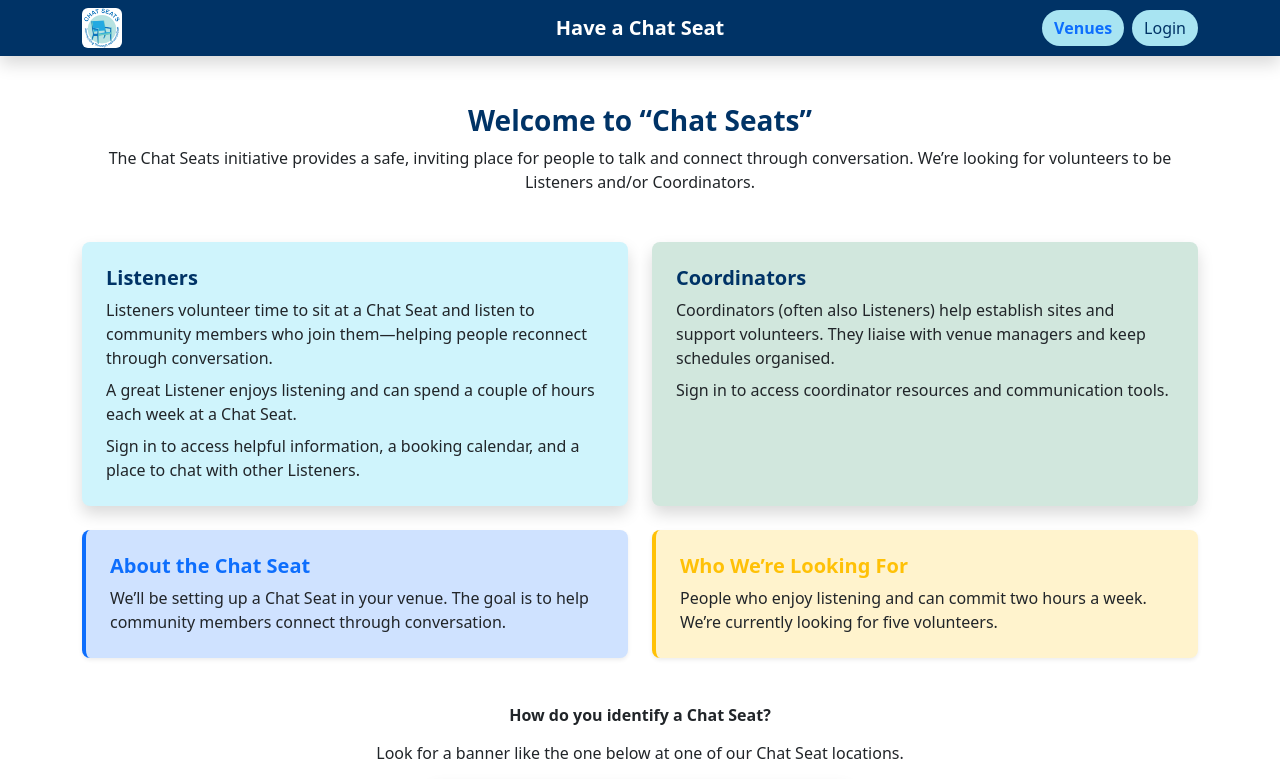
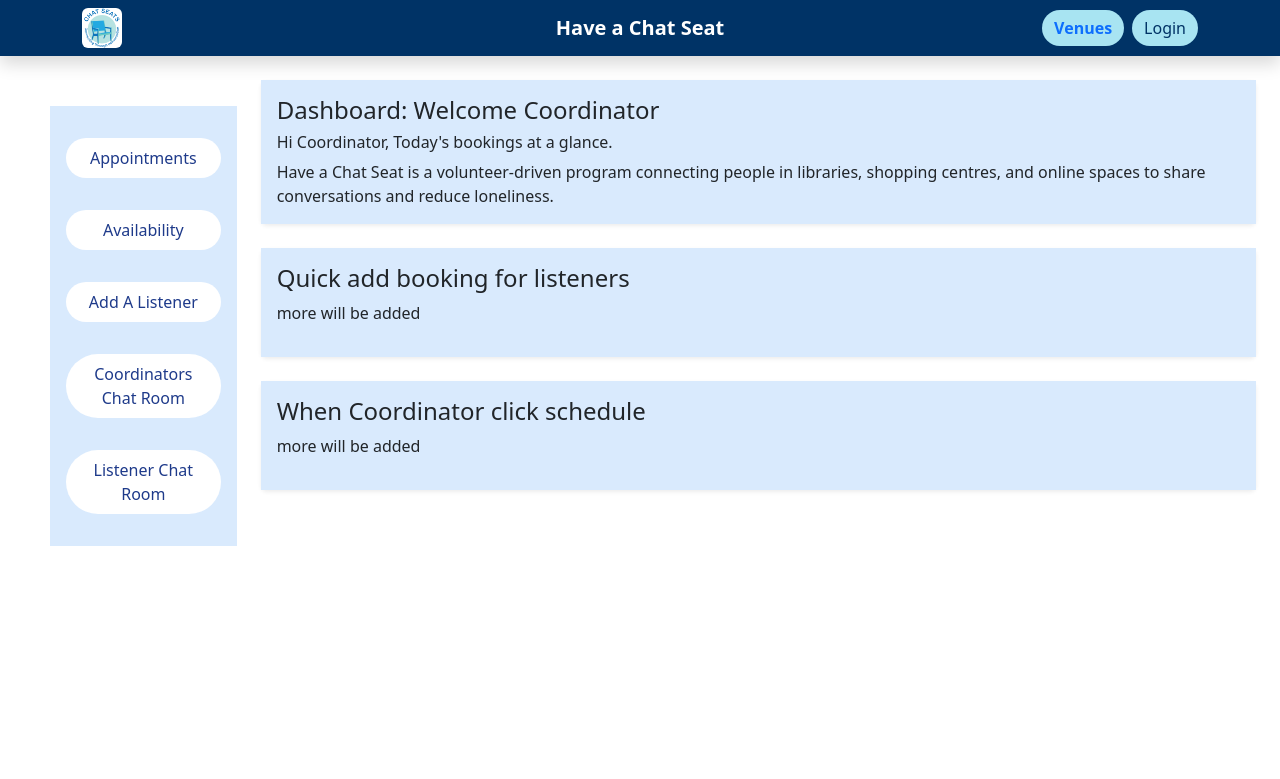
Before and after one commit to zhaqy079/ChatSeat2.0, a React (Create React App) app in the folder ChatSeat2.0/csapp/: page /coordinatordashboard in a window 1280 px wide. Before the commit this address led to /. Shown: the top 779 px of the page. Built offline with nearby package versions, Linux system fonts and the light colour scheme; no server answers.

Commit message:
Added in Coordinator Dashboard

```diff
--- a/ChatSeat2.0/csapp/src/App.js
+++ b/ChatSeat2.0/csapp/src/App.js
@@ -7,6 +7,7 @@ import Login from "./components/Login";
 import Venues from "./components/Venues";
 import AdminDashboard from "./components/Admin/AdminDashboard";
 import AdminSchedulingSetting from "./components/Admin/AdminSchedulingSetting";
+import CoordinatorDashboard from "./components/Coordinator/CoordinatorDashboard";
 
 
 
@@ -21,6 +22,7 @@ export default function App() {
                 <Route path="/venues" element={<Venues />} />
                 <Route path="/admindashboard" element={<AdminDashboard />} />
                 <Route path="/adminSchedulingSetting" element={<AdminSchedulingSetting />} />
+                <Route path="/coordinatordashboard" element={<CoordinatorDashboard />} />
                 <Route path="*" element={<Navigate to="/" replace />} />
             </Routes>
         </Router>
--- a/ChatSeat2.0/csapp/src/components/Admin/AdminSchedulingSetting.js
+++ b/ChatSeat2.0/csapp/src/components/Admin/AdminSchedulingSetting.js
@@ -8,6 +8,10 @@ import interactionPlugin from "@fullcalendar/interaction";
 
 // if you get an error for packages of fullcalendar not installed, run this command in terminal
 // npm install @fullcalendar/react @fullcalendar/timegrid @fullcalendar/interaction
+
+//Note areas where api logic needed to be added will have (HELP) next to it
+//If there is any confusion about anything please come and ask me
+
 
 export default function AdminSchedulingSetting() {
     const [locations, setLocations] = useState([]);
@@ -34,6 +38,8 @@ export default function AdminSchedulingSetting() {
             const firstDayOfWeek = new Date(year, 0, 1 + (week - 1) * 7);
             calendarRef.current.getApi().gotoDate(firstDayOfWeek);
         }
+
+        // this is where the api logic will need to fetch the location from the db for location and events (HELP)
     }, [selectedWeek]);
 
     const handleAddLocation = () => {
@@ -51,6 +57,8 @@ export default function AdminSchedulingSetting() {
         const newLoc = { id: tempId, name: newLocation };
         setLocations([...locations, newLoc]);
         setNewLocation("");
+
+        // add api logic here to save new added location here to the db (HELP)
     };
 
     const handleDeleteLocation = (id) => {
@@ -220,6 +228,7 @@ export default function AdminSchedulingSetting() {
         // remove the original event for the new eddited event
         setEvents((prev) => [...prev.filter((ev) => ev.id !== selectedEvent), ...newEvents]);
 
+
         setModalOpen(false);
         setSelectedEvent(null);
         setBlockFullDay(false);
@@ -232,10 +241,20 @@ export default function AdminSchedulingSetting() {
     const handleDeleteEvent = () => {
         if (window.confirm("Are you sure you want to delete this event?")) {
             setEvents(events.filter((ev) => ev.id !== selectedEvent));
+
+            // in this section to add api where selected event is deleted from the DB - bit unsure how to do this (HELP)
+
             setModalOpen(false);
             setSelectedEvent(null);
             setIsRecurring(false);
         }
+    };
+
+    const handleSaveAllEvents = () => {
+        // in this section i was going to allow the api to go and save all events that were saved in this array const [events, setEvents] = useState([]);
+        // (HELP)
+        console.log("Saving all events to DB:", events);
+        alert("All events saved (stub, no API logic yet).");
     };
 
     return (
@@ -311,14 +330,8 @@ export default function AdminSchedulingSetting() {
                                     />
 
                                     <div className="d-flex justify-content-start mt-3">
-                                        <button
-                                            className="btn btn-primary"
-                                            onClick={() => {
-                                                console.log("Save button clicked. Events:", events);
-                                                alert("Events saved (stub, no API logic yet).");
-                                            }}
-                                        >
-                                            Save
+                                        <button className="btn btn-primary" onClick={handleSaveAllEvents}>
+                                            Save All Events
                                         </button>
                                     </div>
                                 </div>
--- /dev/null
+++ b/ChatSeat2.0/csapp/src/components/Coordinator/CoordinatorDashboard.js
@@ -0,0 +1,37 @@
+//import CoordinatorNavbar from "./CoordinatorNavbar";
+import CoordinatorSidebar from "./CoordinatorSidebar";
+
+export default function CoordinatorDashboard() {
+    return (
+        <div>
+            <div className="d-flex">
+                <CoordinatorSidebar />
+                <div className="flex-grow-1 p-4">
+                    <div className="d-flex flex-column gap-4">
+                        <div className="card shadow-sm coordinator-card border-0">
+                            <div className="card-body">
+                                <h4 className="card-title">Dashboard: Welcome Coordinator</h4>
+                                <h6 className="card-text">Hi Coordinator, Today's bookings at a glance.</h6>
+                                <p className="card-text">Have a Chat Seat is a volunteer-driven program connecting people in libraries,
+                                    shopping centres, and online spaces to share conversations and reduce loneliness.
+                                </p>
+                            </div>
+                        </div>
+                        <div className="card shadow-sm coordinator-card border-0">
+                            <div className="card-body">
+                                <h4 className="card-title">Quick add booking for listeners</h4>
+                                <p>more will be added</p>
+                            </div>
+                        </div>
+                        <div className="card shadow-sm coordinator-card border-0">
+                            <div className="card-body">
+                                <h4 className="card-title">When Coordinator click schedule</h4>
+                                <p>more will be added</p>
+                            </div>
+                        </div>
+                    </div>
+                </div>
+            </div>
+        </div>
+    );
+}
--- /dev/null
+++ b/ChatSeat2.0/csapp/src/components/Coordinator/CoordinatorSidebar.js
@@ -0,0 +1,32 @@
+import { Link, useLocation } from "react-router-dom";
+import '../../index.css';
+
+export default function CoordinatorSidebar() {
+    const location = useLocation();
+
+    const getActiveClass = (path) =>
+        location.pathname === path ? "sidebar-link active" : "sidebar-link";
+
+    return (
+        <div className="coordinator-sidebar p-3">
+
+            <div className="links-container">
+                <Link to="#" className={getActiveClass("")}>
+                    Appointments
+                </Link>
+                <Link to="#" className={getActiveClass("")}>
+                    Availability
+                </Link>
+                <Link to="#" className={getActiveClass("")}>
+                    Add A Listener
+                </Link>
+                <Link to="#" className={getActiveClass("")}>
+                    Coordinators Chat Room
+                </Link>
+                <Link to="#" className={getActiveClass("")}>
+                    Listener Chat Room
+                </Link>
+            </div>
+        </div>
+    );
+}
--- a/ChatSeat2.0/csapp/src/index.css
+++ b/ChatSeat2.0/csapp/src/index.css
@@ -114,3 +114,45 @@ h2.intro-title, h3.intro-title, p.intro-title {
 .admin-sidebar__logout:hover {
     background-color: #d9eefe;
 }
+
+/*coordinator sidebar */
+.coordinator-sidebar {
+    width: 225px;
+    height: 55vh;
+    margin-left: 50px;
+    margin-top: 50px;
+    background-color: #D9EAFD;
+}
+
+.coordinator-sidebar .links-container {
+    display: flex;
+    flex-direction: column;
+    height: 100%;
+    justify-content: space-around;
+}
+
+.sidebar-link {
+    width: 100%;
+    color: #1E3A8A;
+    font-weight: 500;
+    padding: 0.5rem 1rem;
+    border-radius: 9999px;
+    text-align: center;
+    cursor: pointer;
+    transition: background-color 0.3s ease;
+    border: none;
+    outline: none;
+    text-decoration: none;
+    display: block;
+    background-color: white;
+}
+
+.sidebar-link.active {
+    background-color: #003366;
+    color: white;
+    font-weight: 600;
+}
+
+.coordinator-card .card-body {
+    background-color: #D9EAFD;
+}
```
